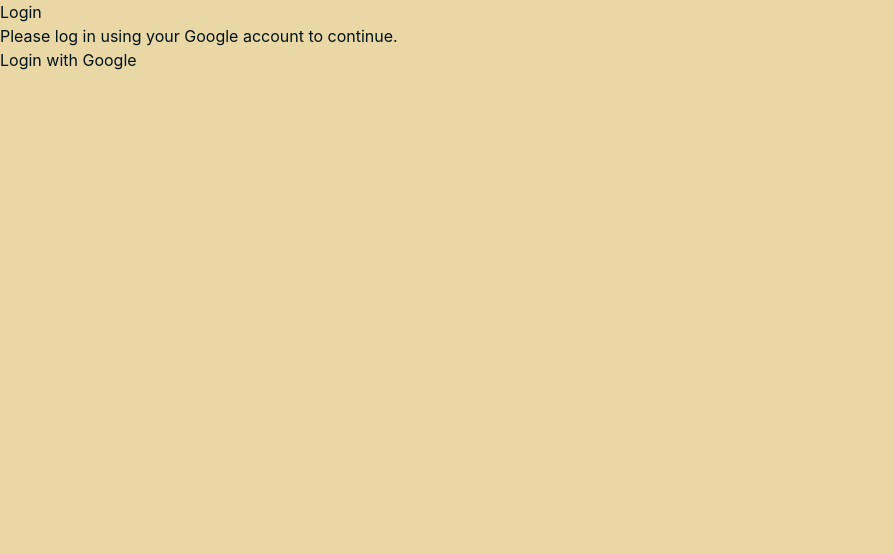
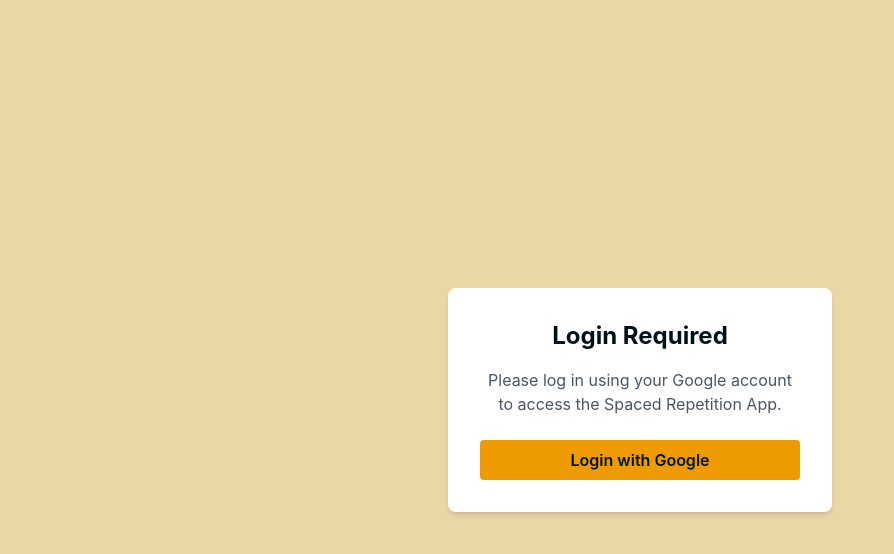
Before and after one commit to chaairman/spaced-repetition-app, a React (Create React App) app in the folder frontend/: page /login in a window 1280 px wide. Shown: the top 554 px of the page, without its empty margins (0-894 px from the left). Built offline with nearby package versions, Linux system fonts and the light colour scheme; no server answers.

Commit message:
style: Apply Tailwind styling to LoginPage (Step 11.4)

```diff
--- a/frontend/src/pages/LoginPage.js
+++ b/frontend/src/pages/LoginPage.js
@@ -3,21 +3,53 @@ import React from 'react';
 
 function LoginPage() {
     const handleLogin = () => {
-        // Access the environment variable
         const backendUrl = process.env.REACT_APP_BACKEND_URL;
+        if (!backendUrl) {
+             // Basic error handling if URL isn't set, maybe show this in the UI
+             console.error("Backend URL environment variable is not set!");
+             alert("Configuration error. Cannot initiate login."); // Simple feedback
+             return;
+        }
         const backendGoogleAuthUrl = `${backendUrl}/api/auth/google`;
         window.location.href = backendGoogleAuthUrl;
     };
 
+    // Get error message from URL query params if present
+    const searchParams = new URLSearchParams(window.location.search);
+    const errorParam = searchParams.get('error');
+    let errorMessage = null;
+    if (errorParam === 'google_auth_failed') {
+        errorMessage = 'Google Authentication Failed. Please try again.';
+    } else if (errorParam === 'callback_processing_failed') {
+         errorMessage = 'There was an issue processing the login callback. Please try again.';
+    } else if (errorParam) {
+        // Catch other potential errors passed in query
+        errorMessage = `An error occurred: ${errorParam.replace(/_/g, ' ')}`;
+    }
+
+
     return (
-        <div>
-            <h1>Login</h1>
-            <p>Please log in using your Google account to continue.</p>
-            <button onClick={handleLogin}>Login with Google</button>
-            {/* Optional: Display error messages from URL query params */}
-            {window.location.search.includes('error=google_auth_failed') && (
-                <p style={{ color: 'red' }}>Google Authentication Failed. Please try again.</p>
-            )}
+        // Flex container to center content vertically and horizontally
+        <div className="min-h-screen flex items-center justify-center bg-brand-lightest p-4"> {/* Use lightest background */}
+            {/* Card container */}
+            <div className="bg-white p-8 rounded-lg shadow-md max-w-sm w-full text-center">
+                <h1 className="text-2xl font-bold mb-4 text-brand-darkest">Login Required</h1>
+                <p className="text-gray-600 mb-6"> {/* Standard gray text for description */}
+                    Please log in using your Google account to access the Spaced Repetition App.
+                </p>
+                <button
+                    onClick={handleLogin}
+                    // Apply button styles using the palette
+                    className="w-full bg-accent-primary hover:bg-accent-secondary text-brand-darkest font-semibold py-2 px-4 rounded transition duration-200 ease-in-out focus:outline-none focus:ring-2 focus:ring-offset-2 focus:ring-accent-primary" // Orange button, darker text
+                >
+                    Login with Google
+                </button>
+
+                {/* Display error messages */}
+                {errorMessage && (
+                     <p className="mt-4 text-danger-dark text-sm">{errorMessage}</p> // Use danger color for errors
+                )}
+            </div>
         </div>
     );
 }
```
